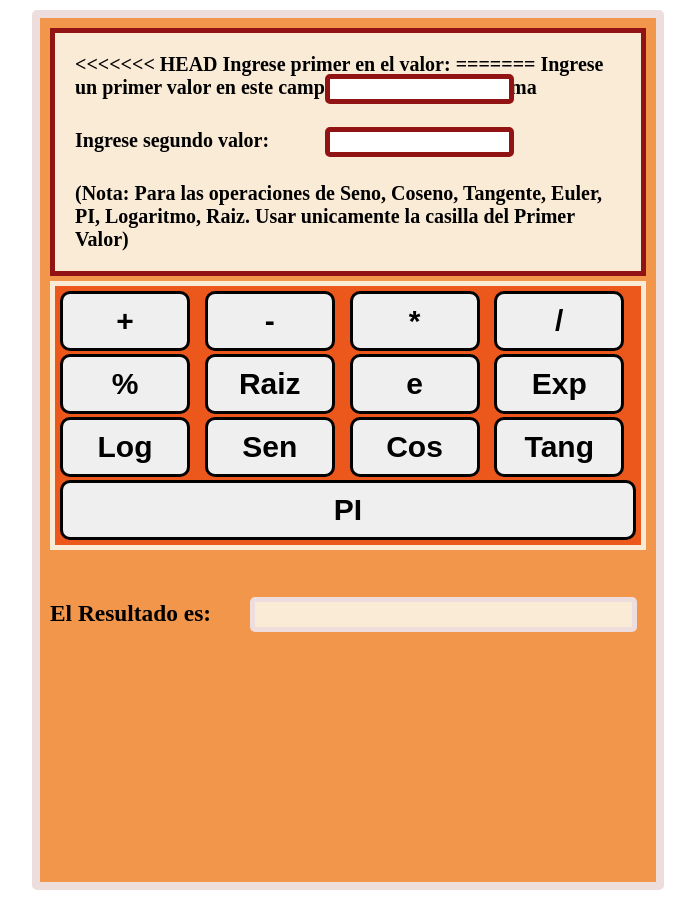
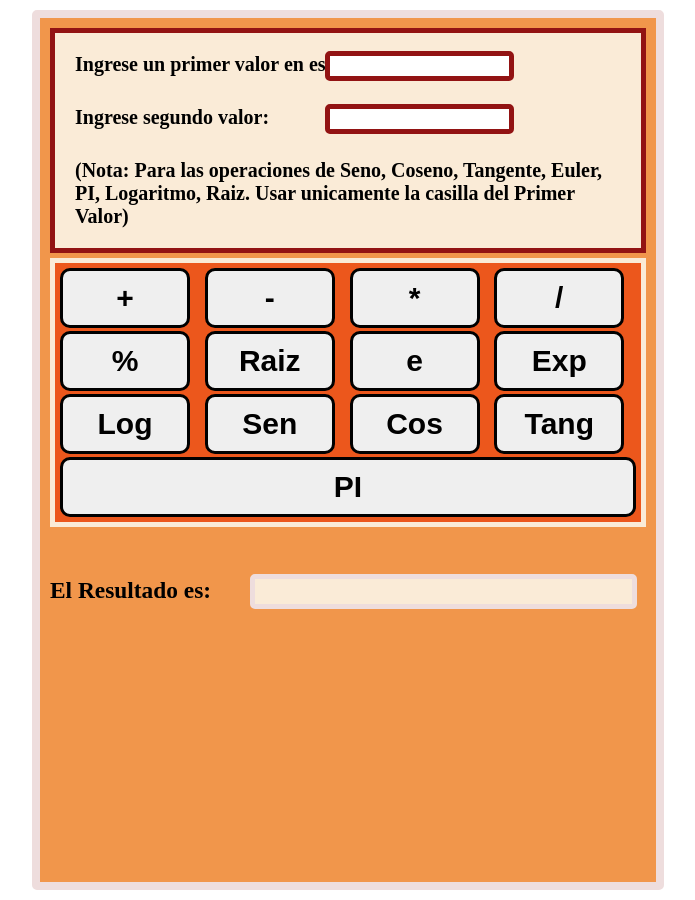
Before and after one commit to JosephDanielRuizRuiz/Calculadora, an Angular app in the folder Proyecto/: page /super-calculadora in a window 1280 px wide. Shown: the whole page, without its empty margins (302-997 px from the left). Built offline with nearby package versions, Linux system fonts and the light colour scheme; a web font is replaced by a local one.

Commit message:
Actualizando label

```diff
--- a/Proyecto/src/app/super-calculadora/super-calculadora.component.html
+++ b/Proyecto/src/app/super-calculadora/super-calculadora.component.html
@@ -12,11 +12,7 @@
     <div class="contenedor">
         <div class="calculadora">
             <div class="Numeros">
-<<<<<<< HEAD
-                <label for="Ingrese primer valor:">Ingrese primer en el valor:</label>
-=======
                 <label for="Ingrese primer valor:">Ingrese un primer valor en este campo:</label>
->>>>>>> NuevaRama
                 <br>
                 <input type="text" name="Valor1" class="input" [(ngModel)]="Valor1">
                 <br>
```
